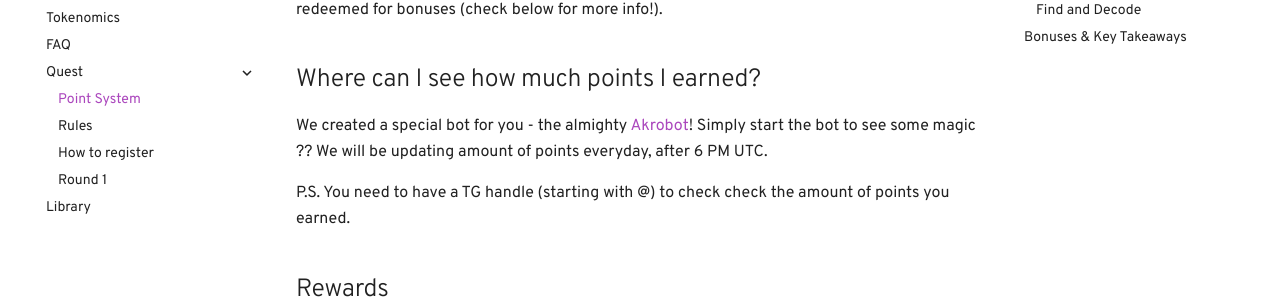
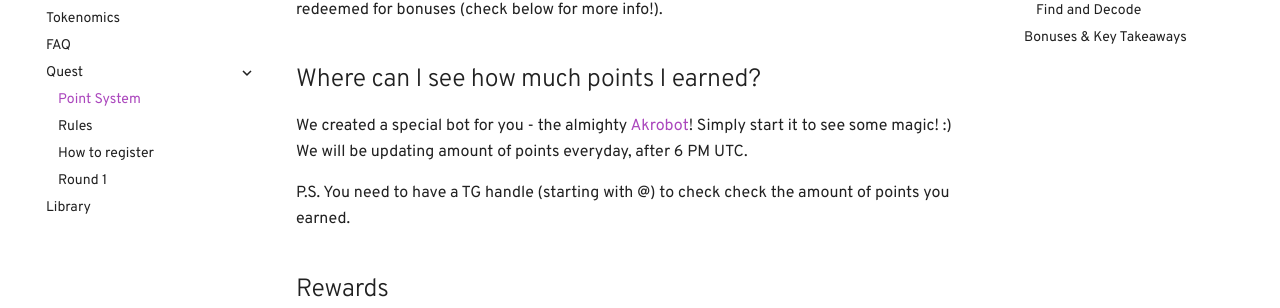
Before and after one commit to kaonone/wiki, an MkDocs documentation site: the page built from docs/pointsys.md, in a window 1280 px wide and 900 px high. Shown: the part 361-669 px from the top of the window. Built offline with MkDocs 1.6.1 and Material for MkDocs 9.7.7, drawn with Linux system fonts in a browser that asks for light colours; some web fonts are replaced; comment, search, counter and statistics services are not loaded; old or Windows-style settings are respelled for this version of MkDocs.

Commit message:
Quest fix

```diff
--- a/docs/pointsys.md
+++ b/docs/pointsys.md
@@ -6,7 +6,8 @@ The Akropolis Community Quest (ACQ) uses a points system to accurately assign re
 
 ## Where can I see how much points I earned?
 
-We created a special bot for you - the almighty [Akrobot](https://t.me/Akropolisbot)! Simply start the bot to see some magic ?? We will be updating amount of points everyday, after 6 PM UTC.
+We created a special bot for you - the almighty [Akrobot](https://t.me/Akropolisbot)!
+Simply start it to see some magic! :) <br/>We will be updating amount of points everyday, after 6 PM UTC.
 
 P.S. You need to have a TG handle (starting with @) to check check the amount of points you earned.
 
```
